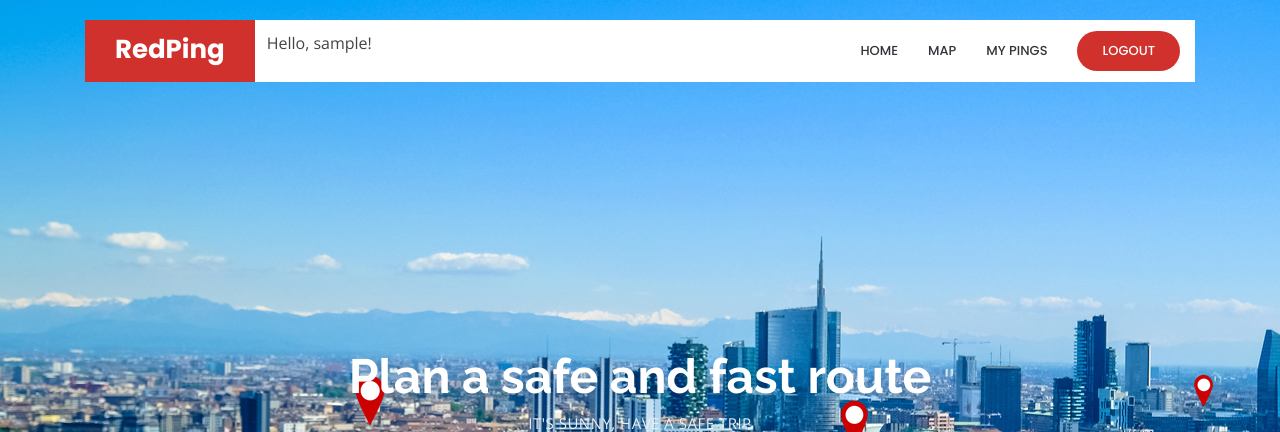
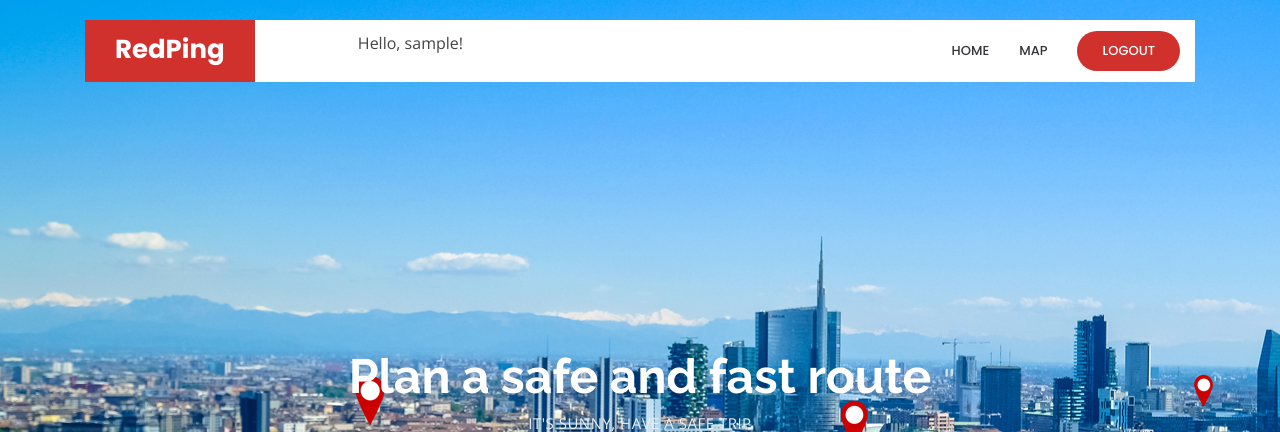
Before and after one commit to Hyujin/RedPingV3, a PHP site: page / in a window 1280 px wide. Shown: the top 432 px of the page. Run offline with PHP 8.4, Linux system fonts and the light colour scheme; the visitor is signed in with stand-in values (Sample User, id 1).

Commit message:
removed mypings function

```diff
--- a/index.php
+++ b/index.php
@@ -72,7 +72,7 @@ session_start();
            <li class="active" style="margin-right: 37vw; padding-left: 10px"> <p>Hello, <?=$_SESSION['name']?>!</p> </li>
             <li class="active"><a href="index.php">Home</a></li>
             <li><a href="map.php">Map</a></li>
-            <li class="active"><a href="myping.php">My Pings</a></li>
+            <!-- <li class="active"><a href="myping.php">My Pings</a></li> -->
             <li class="get-started"><a href="logout.php"><i class="fas fa-sign-out-alt"></i>Logout</a></li>
           </ul>
         </nav><!-- .nav-menu -->
--- a/map.php
+++ b/map.php
@@ -92,7 +92,6 @@ include 'mapdb.php';
             <li class="active" style="margin-right: 37vw; padding-left: 10px"> <p>Hello, <?=$_SESSION['name']?>!</p> </li>
             <li class="active"><a href="index.php">Home</a></li>
             <li class="active"> <a href="map.php">Map</a></li>
-            <li class="active"><a href="myping.php">My Pings</a></li>
             <li class="get-started"><a href="logout.php"><i class="fas fa-sign-out-alt"></i>Logout</a></li>
           </ul>
         </nav><!-- .nav-menu -->
```
